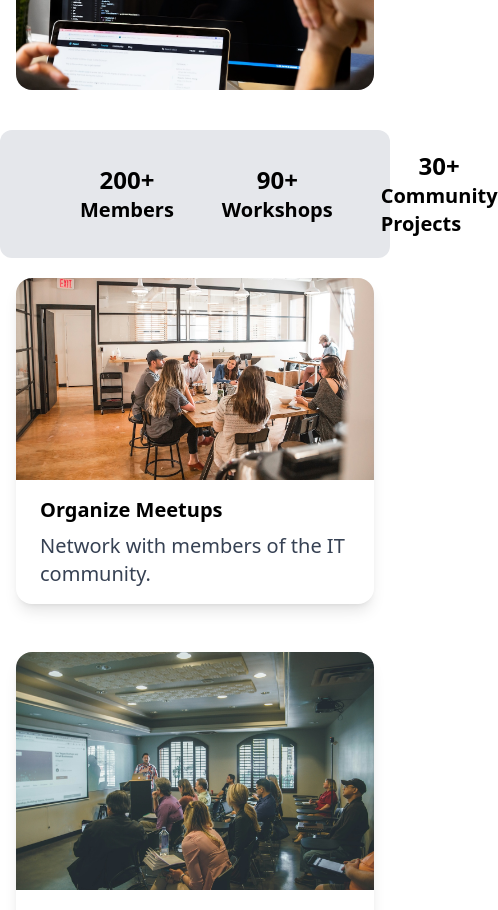
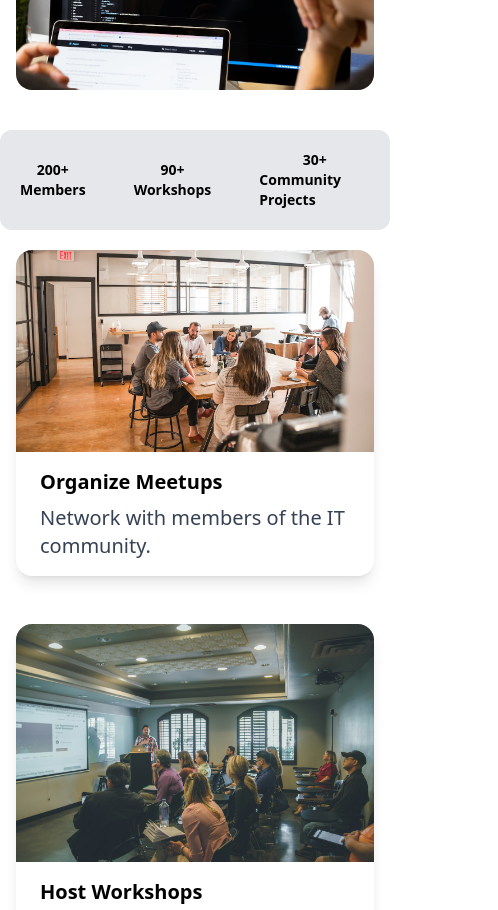
Before and after one commit to rramirez-dev/tech-hire-elpaso, a Next.js app in the folder tech-hire-elpaso/: page / in a window 390 px wide. Shown: the part 800-1710 px from the top of the page, 498 px wide, since content can reach past the window. Built offline with nearby package versions, Linux system fonts and the light colour scheme.

Commit message:
Consolidate max width into class and adjust gray center section
-Consolidated the max width 1440 to a single class
-Adjusted gray section for smaller screens

```diff
--- a/tech-hire-elpaso/src/app/globals.css
+++ b/tech-hire-elpaso/src/app/globals.css
@@ -7,3 +7,7 @@
   --color-heading-text: #08132a;
   --font-primary: "Poppins", serif;
 }
+
+.max-screen-width {
+  @apply max-w-[1440px] container mx-auto;
+}
--- a/tech-hire-elpaso/src/app/page.tsx
+++ b/tech-hire-elpaso/src/app/page.tsx
@@ -4,7 +4,7 @@ export default function Home() {
   return (
     <div>
       {/* Hero Section */}
-      <section className="max-w-[1440px] container mx-auto px-4 py-10 flex flex-col md:flex-row gap-12">
+      <section className="max-screen-width px-4 py-10 flex flex-col md:flex-row gap-12">
         {/* Left Content */}
         <div className="md:w-1/2 mb-8 md:mb-0 space-y-8">
           <h1 className="lg:text-6xl md:text-5xl text-4xl font-bold text-heading-text leading-tight">
@@ -35,21 +35,21 @@ export default function Home() {
       </section>
 
       {/* Content Section */}
-      <section className="max-w-[1440px] container mx-auto px-20 py-5 flex flex-row md:flex-row gap-12 justify-between bg-gray-200 rounded-xl">
+      <section className="max-screen-width px-5 md:px-20 py-5 flex flex-row md:flex-row gap-12 justify-between bg-gray-200 rounded-xl">
         <div className="flex items-center justify-center flex-col">
-          <div className="text-2xl font-bold">200+</div>
-          <div className="text-xl font-bold">Members</div>
+          <div className="text-sm md:text-2xl font-bold">200+</div>
+          <div className="text-sm md:text-xl font-bold">Members</div>
         </div>
         <div className="flex items-center justify-center flex-col">
-          <div className="text-2xl font-bold">90+</div>
-          <div className="text-xl font-bold">Workshops</div>
+          <div className="text-sm md:text-2xl font-bold">90+</div>
+          <div className="text-sm md:text-xl font-bold">Workshops</div>
         </div>
         <div className="flex items-center justify-center flex-col">
-          <div className="text-2xl font-bold">30+</div>
-          <div className="text-xl font-bold">Community Projects</div>
+          <div className="text-sm md:text-2xl font-bold">30+</div>
+          <div className="text-sm md:text-xl font-bold">Community Projects</div>
         </div>
       </section>
-      <section className="max-w-[1440px] container mx-auto px-4 py-5 flex items-stretch flex-col md:flex-row gap-12 justify-between">
+      <section className="max-screen-width px-4 py-5 flex items-stretch flex-col md:flex-row gap-12 justify-between">
         <div className="overflow-y-auto md:max-w-sm rounded-2xl overflow-hidden shadow-lg">
           <Image
             className="w-full h-1/2"
@@ -103,7 +103,7 @@ export default function Home() {
         </div>
       </section>
       {/* News / Upcomming Events */}
-      <section className="max-w-[1440px] container mx-auto px-4 py-10 flex flex-col md:flex-row gap-12">
+      <section className="max-screen-width px-4 py-10 flex flex-col md:flex-row gap-12">
         {/* Left Content */}
         <div className="md:pb-10 md:w-1/2">
           <h1 className="lg:text-2xl md:text-3lg text-2xl font-bold text-heading-text">
```
